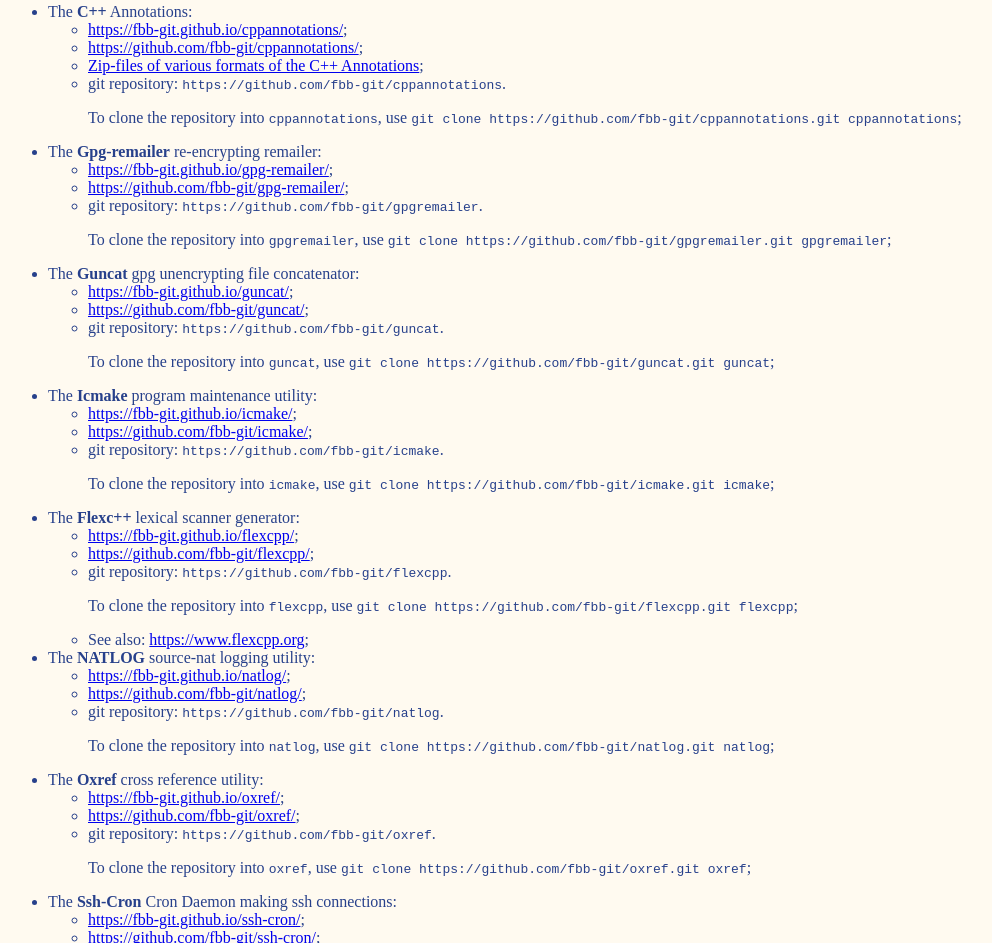
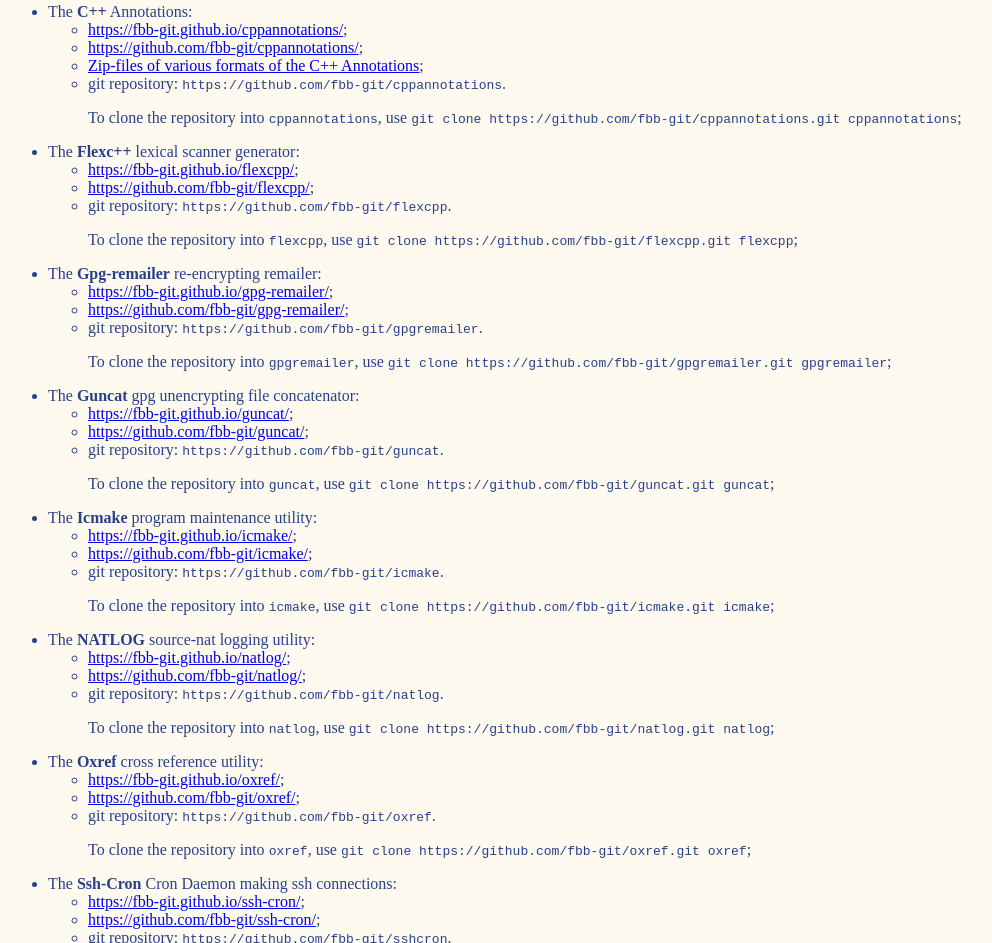
Before and after one commit to fbb-git/oxref, a plain HTML site: page index.html in a window 1280 px wide. Shown: the part 1264-2207 px from the top of the page, without its empty margins (0-992 px from the left). Drawn offline with Linux system fonts and the light colour scheme.

Commit message:
updated overview of projects

```diff
--- a/index.html
+++ b/index.html
@@ -86,6 +86,15 @@ To clone the repository into <code>bobcat</code>, use
 To clone the repository into <code>cppannotations</code>, use
 <code>git clone https://github.com/fbb-git/cppannotations.git cppannotations</code>;
         </ul>
+    <li> The <strong>Flexc++</strong> lexical scanner generator:
+        <ul>
+        <li> <a href="https://fbb-git.github.io/flexcpp/">https://fbb-git.github.io/flexcpp/</a>;
+        <li> <a href="https://github.com/fbb-git/flexcpp/">https://github.com/fbb-git/flexcpp/</a>;
+        <li> git repository: <code>https://github.com/fbb-git/flexcpp</code>.
+<p>
+To clone the repository into <code>flexcpp</code>, use
+<code>git clone https://github.com/fbb-git/flexcpp.git flexcpp</code>;
+        </ul>
     <li> The <strong>Gpg-remailer</strong> re-encrypting remailer:
         <ul>
         <li> <a href="https://fbb-git.github.io/gpg-remailer/">https://fbb-git.github.io/gpg-remailer/</a>;
@@ -112,16 +121,6 @@ To clone the repository into <code>guncat</code>, use
 <p>
 To clone the repository into <code>icmake</code>, use
 <code>git clone https://github.com/fbb-git/icmake.git icmake</code>;
-        </ul>
-    <li> The <strong>Flexc++</strong> lexical scanner generator:
-        <ul>
-        <li> <a href="https://fbb-git.github.io/flexcpp/">https://fbb-git.github.io/flexcpp/</a>;
-        <li> <a href="https://github.com/fbb-git/flexcpp/">https://github.com/fbb-git/flexcpp/</a>;
-        <li> git repository: <code>https://github.com/fbb-git/flexcpp</code>.
-<p>
-To clone the repository into <code>flexcpp</code>, use
-<code>git clone https://github.com/fbb-git/flexcpp.git flexcpp</code>;
-        <li> See also: <a href="https://www.flexcpp.org">https://www.flexcpp.org</a>;
         </ul>
     <li> The <strong>NATLOG</strong> source-nat logging utility:
         <ul>
```
